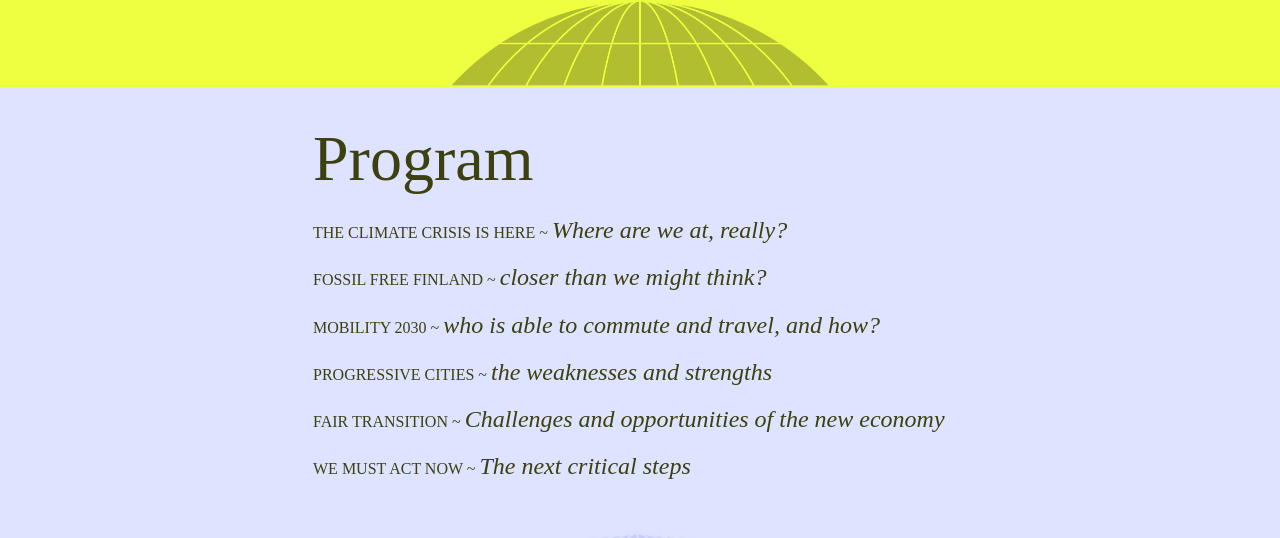
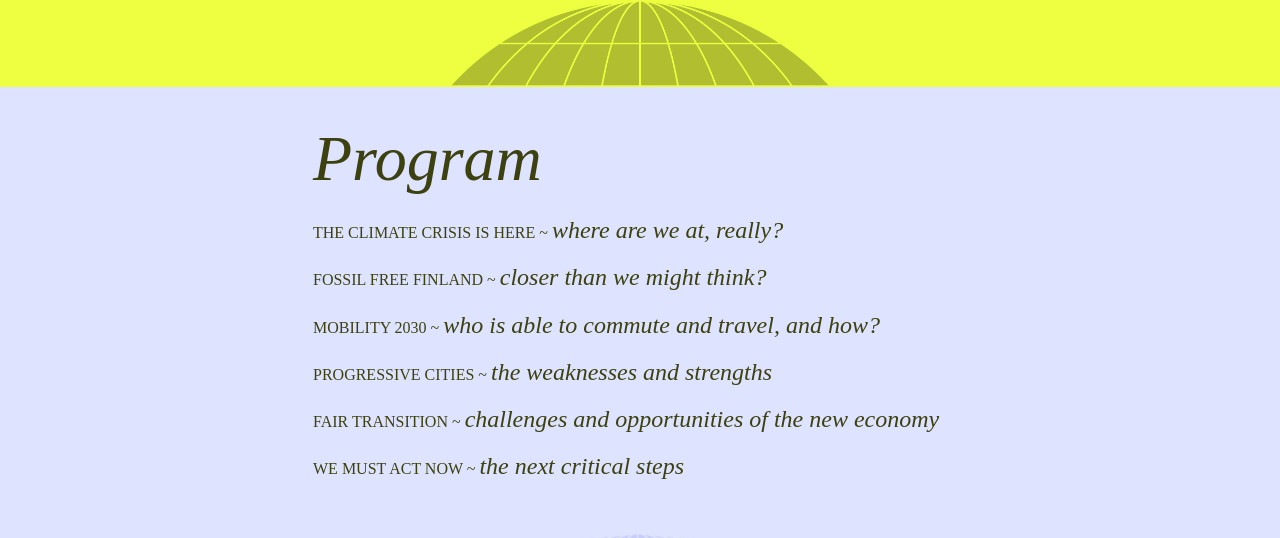
Before and after one commit to ilmastoveivi/helsinkiclimate-v2, a Jekyll site: the page built from info.md, in a window 1280 px wide. Shown: the part 652-1190 px from the top of the page. Built offline with Jekyll 4.4.1, drawn with Linux system fonts in a browser that asks for light colours; some web fonts are replaced; our own code applies the rules of GitHub Pages for plain Markdown files.

Commit message:
Fix capital letter

```diff
--- a/_includes/program_en.md
+++ b/_includes/program_en.md
@@ -1,7 +1,7 @@
 
-# Program
+# <span style='font-family:adobe-caslon-pro; font-style:italic'>Program</span>
 
-THE CLIMATE CRISIS IS HERE ~ <span style='font-family:adobe-caslon-pro; font-style:italic; font-size:1.5rem'>Where are we at, really?</span>
+THE CLIMATE CRISIS IS HERE ~ <span style='font-family:adobe-caslon-pro; font-style:italic; font-size:1.5rem'>where are we at, really?</span>
 
 FOSSIL FREE FINLAND ~ <span style='font-family:adobe-caslon-pro; font-style:italic; font-size:1.5rem'>closer than we might think?</span>
 
@@ -9,6 +9,6 @@ MOBILITY 2030 ~ <span style='font-family:adobe-caslon-pro; font-style:italic; fo
 
 PROGRESSIVE CITIES ~ <span style='font-family:adobe-caslon-pro; font-style:italic; font-size:1.5rem'>the weaknesses and strengths</span>
 
-FAIR TRANSITION ~ <span style='font-family:adobe-caslon-pro; font-style:italic; font-size:1.5rem'>Challenges and opportunities of the new economy</span>
+FAIR TRANSITION ~ <span style='font-family:adobe-caslon-pro; font-style:italic; font-size:1.5rem'>challenges and opportunities of the new economy</span>
 
-WE MUST ACT NOW ~ <span style='font-family:adobe-caslon-pro; font-style:italic; font-size:1.5rem'>The next critical steps</span>
+WE MUST ACT NOW ~ <span style='font-family:adobe-caslon-pro; font-style:italic; font-size:1.5rem'>the next critical steps</span>
```
Also changed, not shown: _includes/program.md (+1 -2 lines).
